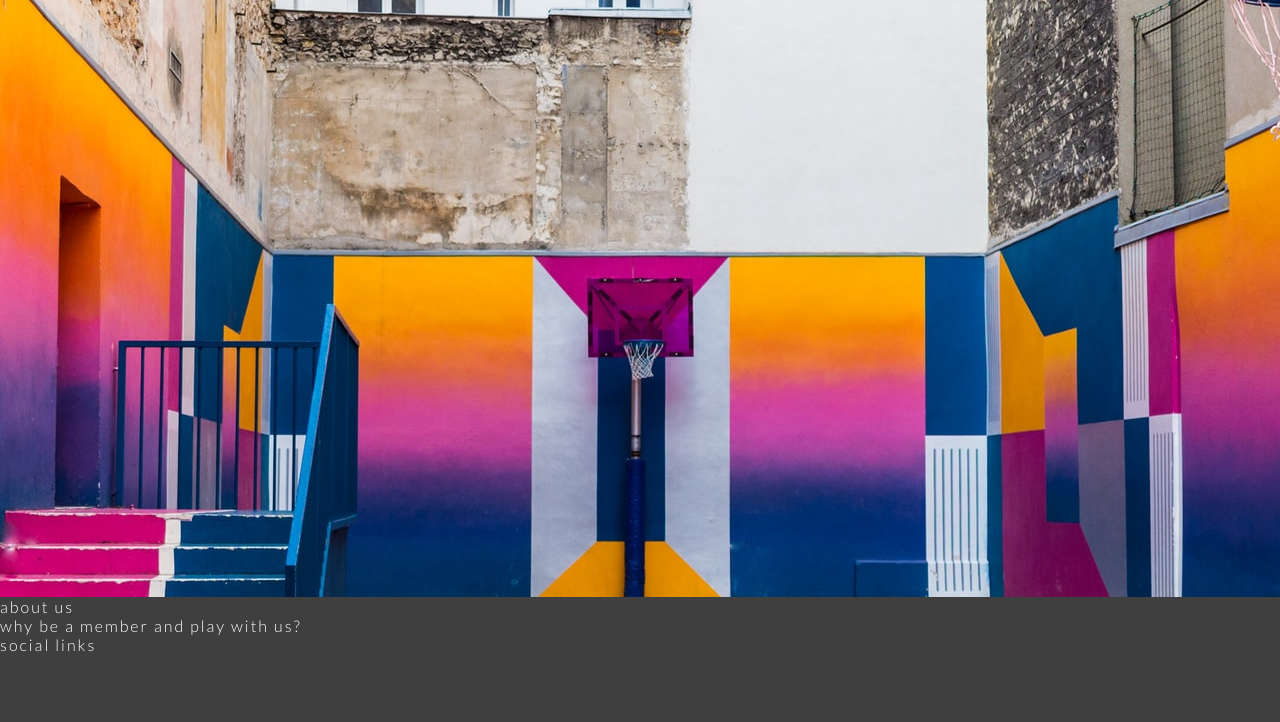
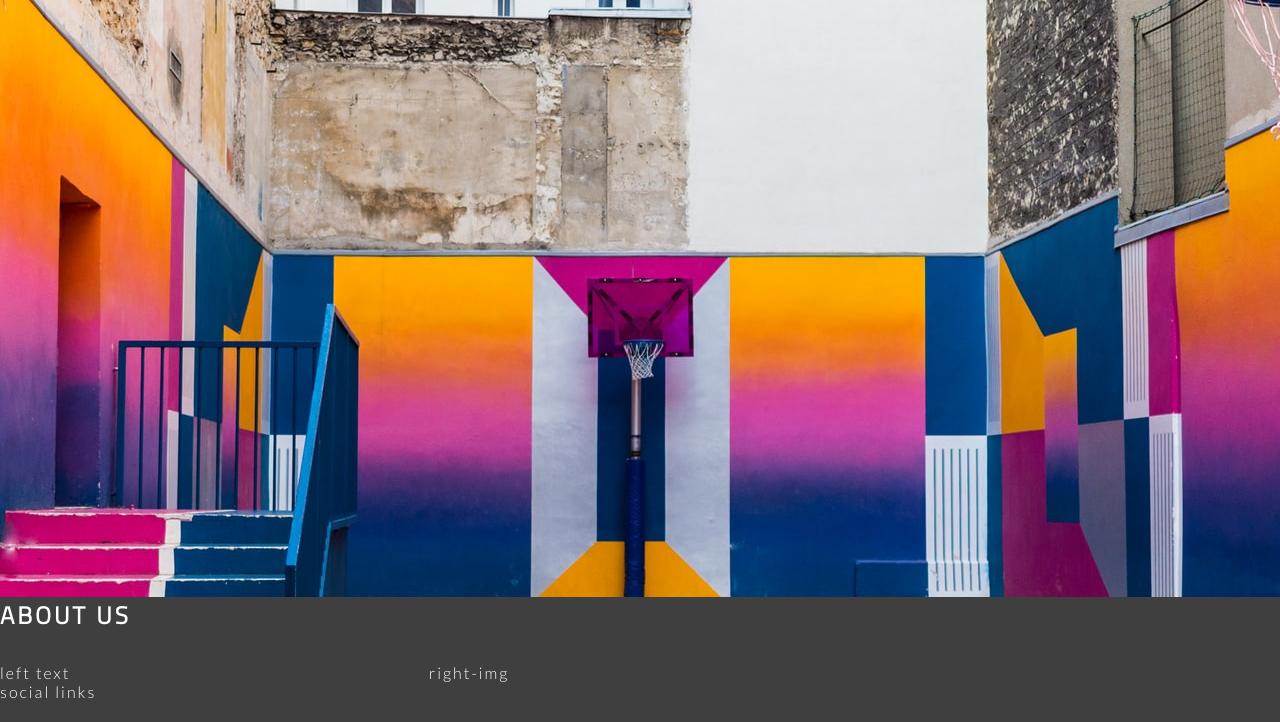
Before and after one commit to jchrisdev/html-css-first-milestone-project, a plain HTML site: page index.html in a window 1280 px wide. Shown: the part 78-800 px from the top of the page. Drawn offline with Linux system fonts and the light colour scheme.

Commit message:
Add stucture to about us section

```diff
--- a/assets/css/style.css
+++ b/assets/css/style.css
@@ -105,3 +105,21 @@ h2 {
         transform: scale(1);
     }
 }
+
+#about-us {
+    height: 700px;
+}
+
+#about-us-text {
+    padding-top: 30px;
+    width: 33%;
+    float: left;
+}
+
+#about-us-img {
+    padding-top: 30px;
+    margin: 0 auto;
+    width: 33%;
+
+
+}
--- a/index.html
+++ b/index.html
@@ -32,13 +32,12 @@
     </header>
     <section id="hero-outer">
         <div id="hero-image"></div>
-
-        </div>
-    </section>
-
-    <section>about us</section>
-
-    <section>why be a member and play with us?</section>
+        </section>
+        <section class="about-us">
+            <h1>About Us</h1>
+            <div id="about-us-text">left text</div>
+            <div id="about-us-img">right-img</div>
+        </section>
 
 
     </section>
```
